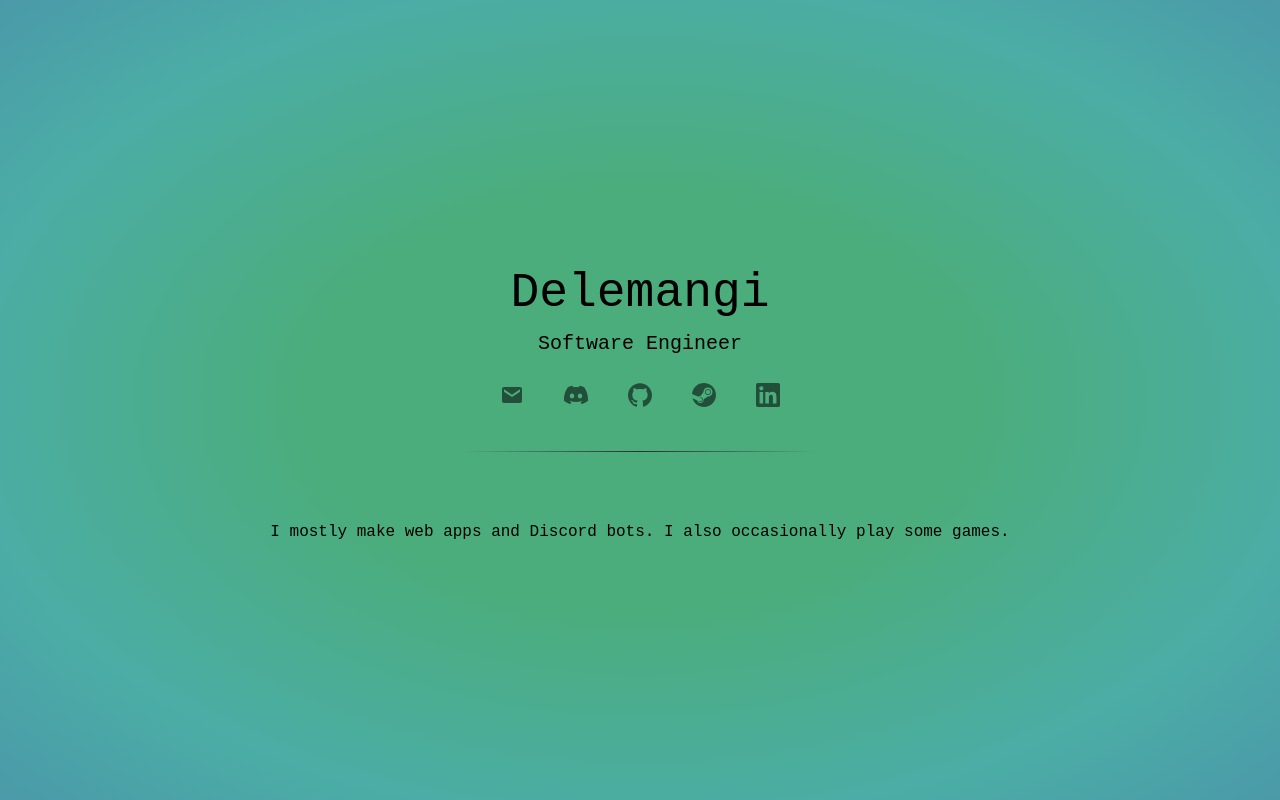
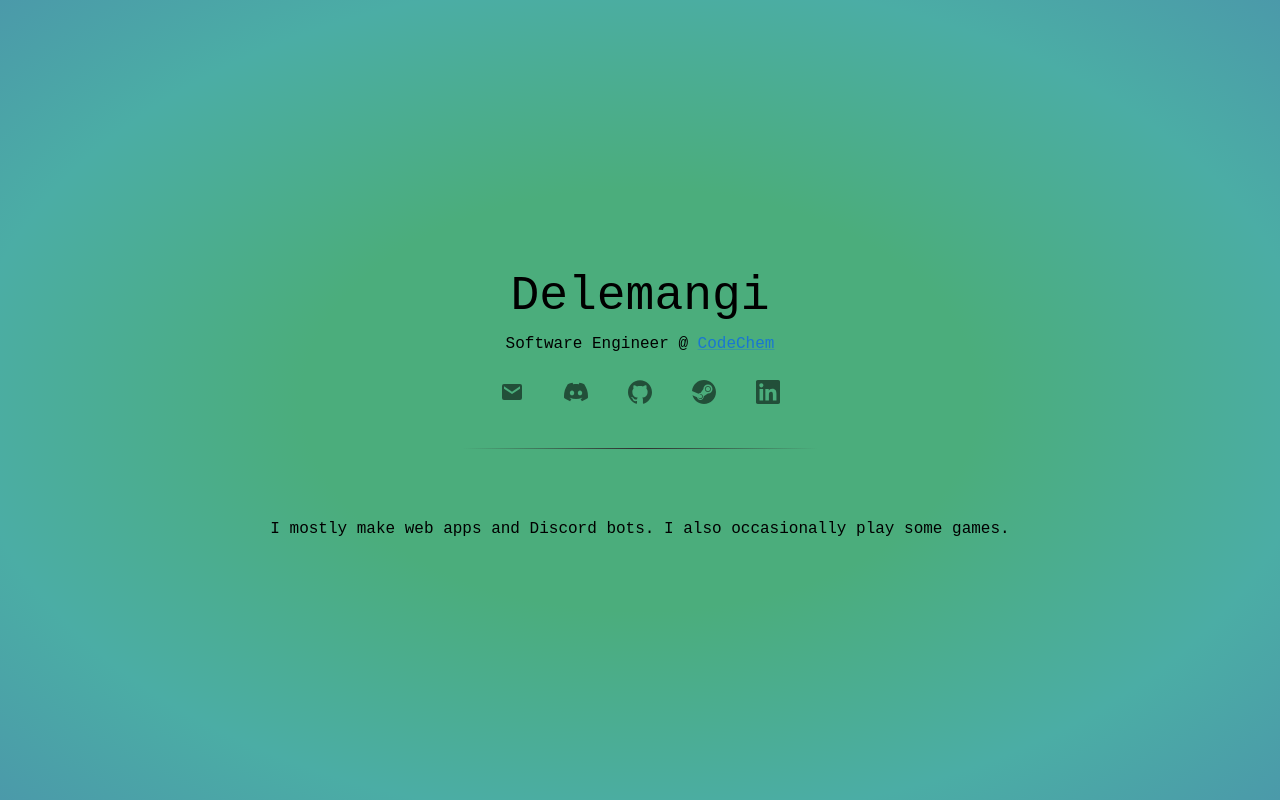
Before and after one commit to Delemangi/delemangi.com, a React (Vite) app: page / in a window 1280 px wide. Built offline with nearby package versions, Linux system fonts and the light colour scheme; a web font is replaced by a local one.

Commit message:
Add branding

```diff
--- a/src/components/Intro.tsx
+++ b/src/components/Intro.tsx
@@ -1,11 +1,11 @@
-import { Typography } from "@mui/material";
+import { Link, Typography } from "@mui/material";
 import Column from "./Column";
 
 const Intro = () => {
   return (
     <Column sx={{ animation: "fadeIn 1.5s ease-in-out" }}>
       <Typography fontSize={48}>Delemangi</Typography>
-      <Typography fontSize={20}>Software Engineer</Typography>
+      <Typography fontSize={16}>Software Engineer @ <Link href="https://codechem.com">CodeChem</Link></Typography>
     </Column>
   )
 };
```
